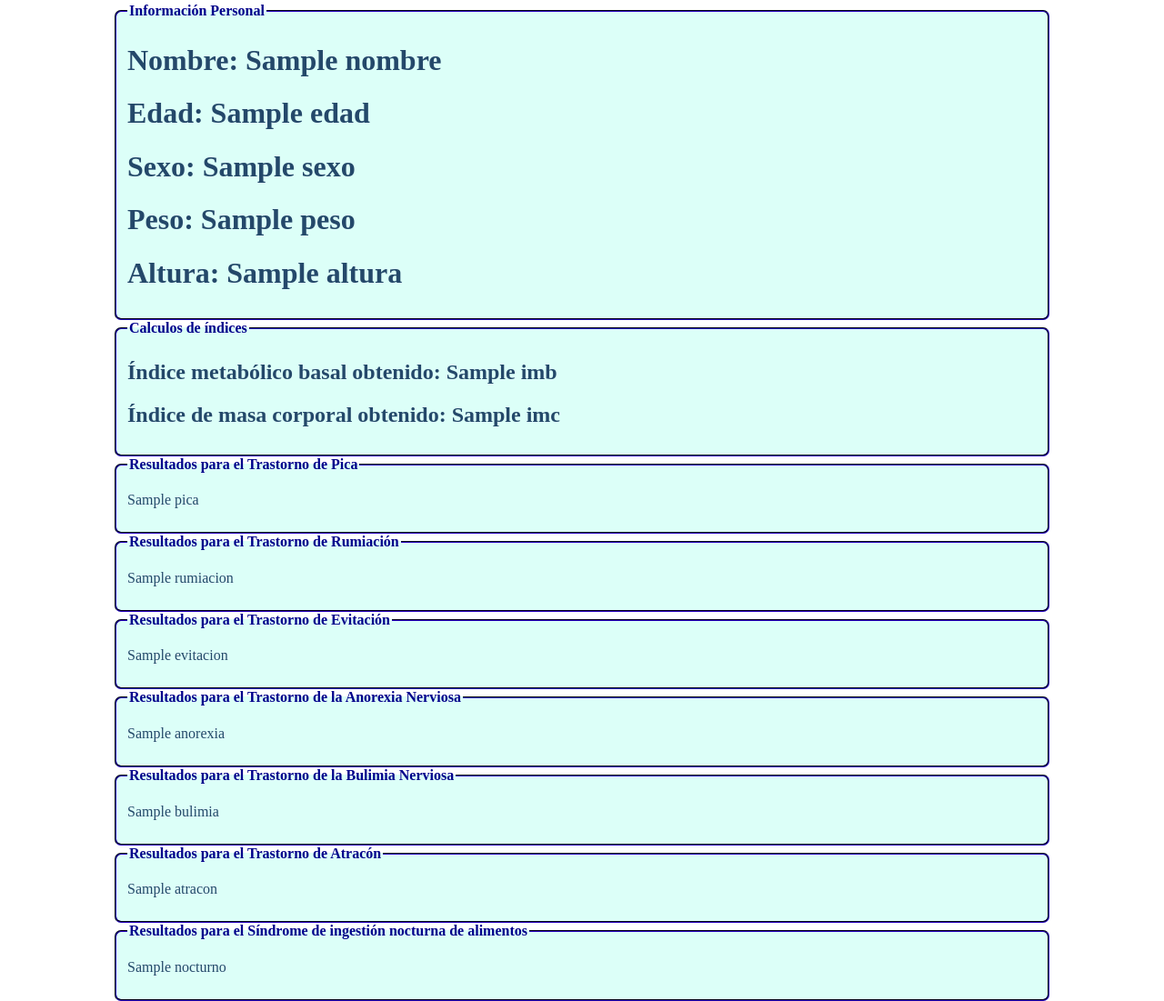
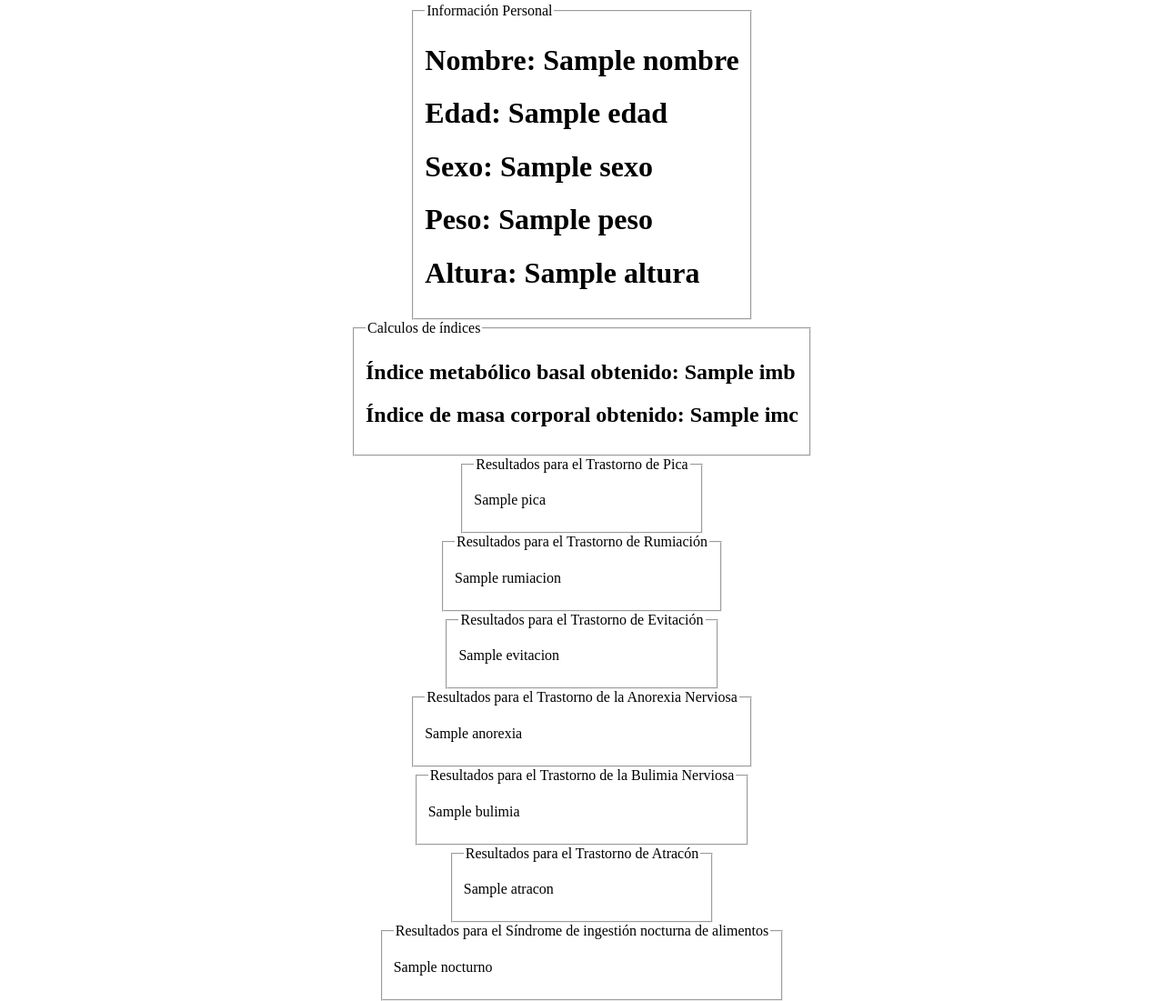
Before and after one commit to FranZajara/fastapi-eatsafe, a FastAPI app: template templates/analisis.html in a window 1280 px wide. Shown: the part 301-1402 px from the top of the page at 91% size. Run offline with FastAPI, Linux system fonts and the light colour scheme; the template is opened without the code that fills it: most values are stand-ins (such as "Sample title", 1, 10 or a date in 2020).

Commit message:
multipart

```diff
--- a/templates/analisis.html
+++ b/templates/analisis.html
@@ -14,20 +14,6 @@
         flex-direction: column;
         justify-content: center;
         align-items: center;
-        }
-
-        fieldset{
-        background-color: #dcfff8;
-        color: rgb(36, 72, 106);
-        border-color: rgb(21, 0, 105);
-        border: 9px groove (internal value);
-        border-radius: 7px;
-        width: 1000px;
-        }
-
-        legend{
-            color: darkblue;
-            font-weight: bold;
         }
     </style>
 
```
